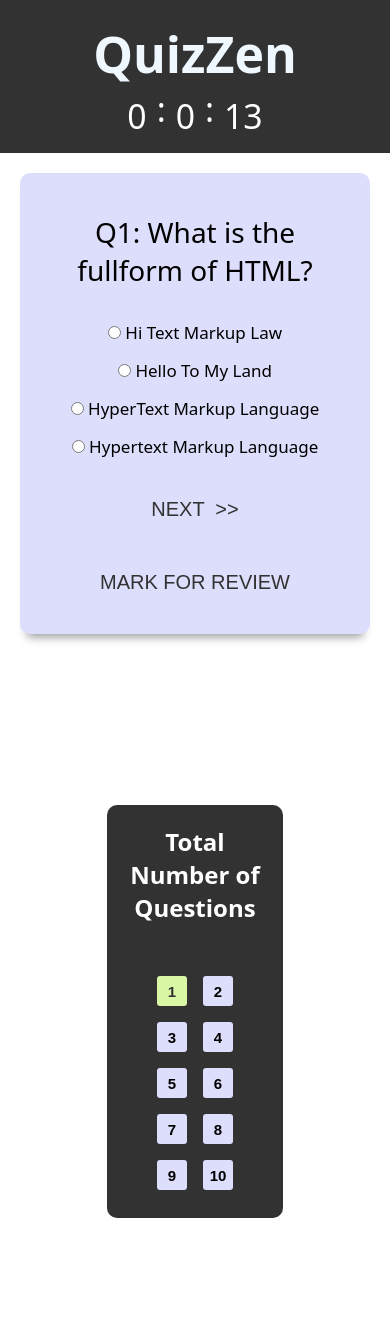
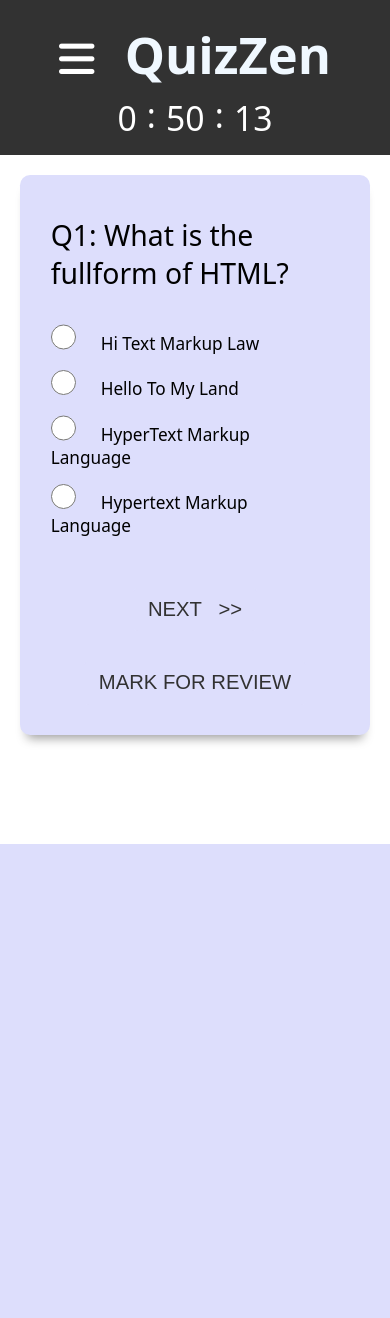
Before and after one commit to HexaCat-001/QuizZen, a PHP site: page / in a window 390 px wide. After the commit the page ends 844 px from the top, so only its background shows below. Run offline with PHP 8.4, Linux system fonts and the light colour scheme; some libraries are stand-ins or nearby versions.

Commit message:
fix : fix some problems

```diff
--- a/index.html
+++ b/index.html
@@ -14,7 +14,19 @@
 </head>
 <body>
     <nav class="nav-bar">
-        <div class="logo">QuizZen</div>
+
+        <div class="logo">
+            <div class="menuBtn">
+                <input type="checkbox" name="" id="check">
+                <div class="btnOne">
+                    <label for="check">
+                        <i class="fa-solid fa-bars" id="menu_bar"></i>
+                    </label>
+                </div>
+            </div>
+
+            QuizZen
+        </div>
 
                             <!-- //Timer -->
         <!-- timer & progressbar -->
@@ -32,12 +44,18 @@
 
     <main>
         <div class="content">
+
             <div class="left-sidebar">
                 <h2>Total Number of Questions</h2>
-                <br><br>
-                <div id="slBox"><b>
 
-                </b></div>
+                <div class="btnTwo">
+                    <label for="check">
+                        <i class="fa-solid fa-close" id="close_btn"></i>
+                    </label>
+                </div>
+
+                <div id="slBox">
+                </div>
             </div>
 
             <!-- Quizz -->
@@ -66,10 +84,10 @@
                         </li>
                     </ul>
 
-                    <div class="buttuons">
-                        <button id="back" class="iterator">&lt;&lt;&nbsp; Previous</button>
+                    <div class="buttons">
+                        <button id="back" class="iterator"> <span id="before">&lt;&lt;</span> &nbsp; Previous</button>
 
-                        <button id="submit" class="iterator">Next &nbsp;&gt;&gt;</button>
+                        <button id="submit" class="iterator">Next &nbsp; <span id="after">&gt;&gt;</span> </button>
                     </div>
 
                     <button id="mfr">Mark for Review</button>
@@ -98,5 +116,8 @@
     <script src="https://cdnjs.cloudflare.com/ajax/libs/aos/2.3.4/aos.js" integrity="sha512-A7AYk1fGKX6S2SsHywmPkrnzTZHrgiVT7GcQkLGDe2ev0aWb8zejytzS8wjo7PGEXKqJOrjQ4oORtnimIRZBtw==" crossorigin="anonymous" referrerpolicy="no-referrer"></script>
     <!-- *Link GSAP cdn -->
     <!-- <script src="https://cdnjs.cloudflare.com/ajax/libs/gsap/3.11.5/gsap.min.js" integrity="sha512-cOH8ndwGgPo+K7pTvMrqYbmI8u8k6Sho3js0gOqVWTmQMlLIi6TbqGWRTpf1ga8ci9H3iPsvDLr4X7xwhC/+DQ==" crossorigin="anonymous" referrerpolicy="no-referrer"></script> -->
+
+    <!-- jquery -->
+    <script src="https://ajax.googleapis.com/ajax/libs/jquery/3.6.4/jquery.min.js"></script>
 </body>
 </html>
--- a/script.js
+++ b/script.js
@@ -92,6 +92,7 @@ const mfr = document.querySelector("#mfr");
 const back = document.querySelector("#back");
 const answers = document.querySelectorAll(".answer");
 const showScore = document.querySelector("#showScore");
+const slNumbers = document.querySelectorAll(".slNumbers");
 
 // this array is for storing the answers
 let ansArray = new Array(quizDB.length - 1);
@@ -113,6 +114,24 @@ const loadSLNumbers = () => {
 };
 // function calling
 loadSLNumbers();
+
+// when any sl no/box is pressed the question & options related to that sl no will loaded
+// slNumbers.addEventListener('click',() => {
+//   let slno = slNumbers.innerHTML;
+
+//   const questionList = quizDB[slno];
+
+//   question.innerText = questionList.question;
+
+//   option1.innerText = questionList.a;
+//   option2.innerText = questionList.b;
+//   option3.innerText = questionList.c;
+//   option4.innerText = questionList.d;
+
+// })
+
+
+
 
 // Start 2 iterators, one for quizDB array another for score
 let questionCount = 0;
@@ -261,7 +280,7 @@ const text = document.querySelector(".text");
 
 // todo -> input(give allocated time)
 const hr = 0;
-const min = 0;
+const min = 50;
 const sec = 20;
 
 const hours = hr * 36000000;
@@ -292,7 +311,6 @@ function countDownTimer() {
     `;
   text.style.display = "none";
 
-  // 5sec-condition
 
   // end
   if (remainingTime < 0) {
@@ -314,3 +332,25 @@ function countDownTimer() {
     quizz.style.margin = "5rem";
   }
 }
+
+// menu bar (= / x) & cross button
+const menuBar = document.querySelector('#menu_bar');
+const closBtn = document.querySelector('#close_btn');
+const left_sideBar = document.querySelector('.left-sidebar');
+
+menuBar.addEventListener('click',()=> {
+  left_sideBar.style.display = "flex";
+});
+
+closBtn.addEventListener('click',()=> {
+  left_sideBar.style.display = "none";
+});
+
+
+// input button uncheck
+$('.answer').dblclick(function(){
+  if($(this).is('checked'))
+  {
+      $(this).removeAttr('checked');
+  }
+});
--- a/style.css
+++ b/style.css
@@ -60,6 +60,7 @@ html,body {
     }
 }
 
+
 /* Nav-Bar */
 .content {
     display: flex;
@@ -94,6 +95,10 @@ html,body {
 .logo {
     font-weight:900;
     font-size: 4.2rem;
+    align-items: center;
+    display: flex;
+    flex-wrap: nowrap;
+    justify-content: center;
 }
 
 nav input {
@@ -121,7 +126,7 @@ nav input {
     border-radius: 1rem;
     box-shadow: 0 1rem 1rem -0.7rem rgba(0, 0, 0, 0.4);
     transition: ease-in-out 0.3s;
-    text-align: center;
+    text-align: left;
     animation: up-opening 1.2s;
 }
 
@@ -139,6 +144,14 @@ nav input {
 
 input, .inner-div li label  {
     cursor: pointer;
+    margin-right: 2rem;
+}
+
+input {
+    /* appearance: none; */
+    width: 2.5rem;
+    height: 2.5rem;
+    accent-color: hwb(284 18% 0% / 0.309);;
 }
 
 #back {
@@ -149,6 +162,9 @@ input, .inner-div li label  {
     display: flex;
     flex-wrap: wrap;
     width: 20rem;
+    justify-content: center;
+    margin-top: 4rem;
+    margin-bottom: 3rem;
 }
 
 #slBox ul {
@@ -168,12 +184,15 @@ input, .inner-div li label  {
     outline: none;
     border-radius: 0.3rem;
     transition: ease-in-out 0.1s;
+    cursor: pointer;
 }
 
-.buttuons {
+.buttons {
     display: flex;
     justify-content: space-evenly;
+    margin: 2rem 0;
 }
+
 .iterator,#mfr {
     background-color: none;
     padding: 1rem 1.5rem;
@@ -187,14 +206,16 @@ input, .inner-div li label  {
     color: #323232;
     background-color: #dddefc;
     margin-top: 3rem;
-    transition: all ease-in-out 0.7s;
+    transition: all ease-in-out 0.3s;
     cursor: pointer;
     text-transform: uppercase;
+    border-radius: 0.5rem;
 }
 
 #submit:hover, .iterator:hover, #mfr:hover {
     background-color: #9fa0bf;
     color: #fff;
+    box-shadow: 0 1rem 1rem -0.7rem rgba(0, 0, 0, 0.4);
 }
 
 #showScore {
@@ -282,7 +303,9 @@ input, .inner-div li label  {
     width: 1rem;
     margin-left: 0;
     margin-right: 0;
-    padding-bottom: 1.5rem;
+    padding-bottom: 0.5rem;
+    align-items: center;
+    justify-content: center;
 }
 
 .left-sidebar {
@@ -294,9 +317,7 @@ input, .inner-div li label  {
     align-items: center;
     display: flex;
     flex-direction: column;
-    border-top-right-radius: 10px;
-    margin-top: 10px;
-    padding-top: 2rem;
+    padding-top: 5rem;
     color: #fff;
     font-size: medium;
     text-align: center;
@@ -304,6 +325,49 @@ input, .inner-div li label  {
     animation: left-opening .9s;
 }
 
+input[type="radio"] {
+    /* display: none; */
+
+}
+
+.btnOne label i{
+    margin-right: 2rem;
+}
+
+.btnOne label, .btnTwo label {
+    color: #ffffff;
+    font-size: 4rem;
+
+} /* menu button */
+
+.btnTwo label i {
+    margin-top: 0.5rem;
+    padding: 2.5rem;
+} /* close button */
+
+.menuBtn {
+    display: none;
+    margin-right: 1rem;
+}
+
+@media (min-width: 1400px) {
+    .btnTwo label i {
+        display: none;
+    }
+    .left-sidebar {
+        display: flex;
+    }
+
+}
+
+@media (min-width: 969px) {
+    .left-sidebar {
+        display: flex;
+    }
+    .btnTwo label i {
+        display: none;
+    }
+}
 
 @media (max-width: 968px) {
     .content {
@@ -315,9 +379,27 @@ input, .inner-div li label  {
     }
 
     .left-sidebar {
+        display: none;
         height:auto;
         margin-bottom: 7rem;
         border-radius: 10px;
+        position: absolute;
+        top: 0;
+        margin-top: 15vh;
+        opacity: 0.9;
+        animation: up-opening;
+    }
+
+    .menuBtn {
+        display: inline-block;
+    }
+
+    .btnTwo label i {
+        display: inline-block;
+    }
+
+    html {
+        font-size: 1.2vh;
     }
 }
 
@@ -345,6 +427,11 @@ input, .inner-div li label  {
         min-width: 0;
         padding: 3rem;
     }
+
+    .left-sidebar {
+        margin-top: 19rem;
+        min-width: 19rem;
+    }
 }
 
 @media (max-width: 390px) {
```
